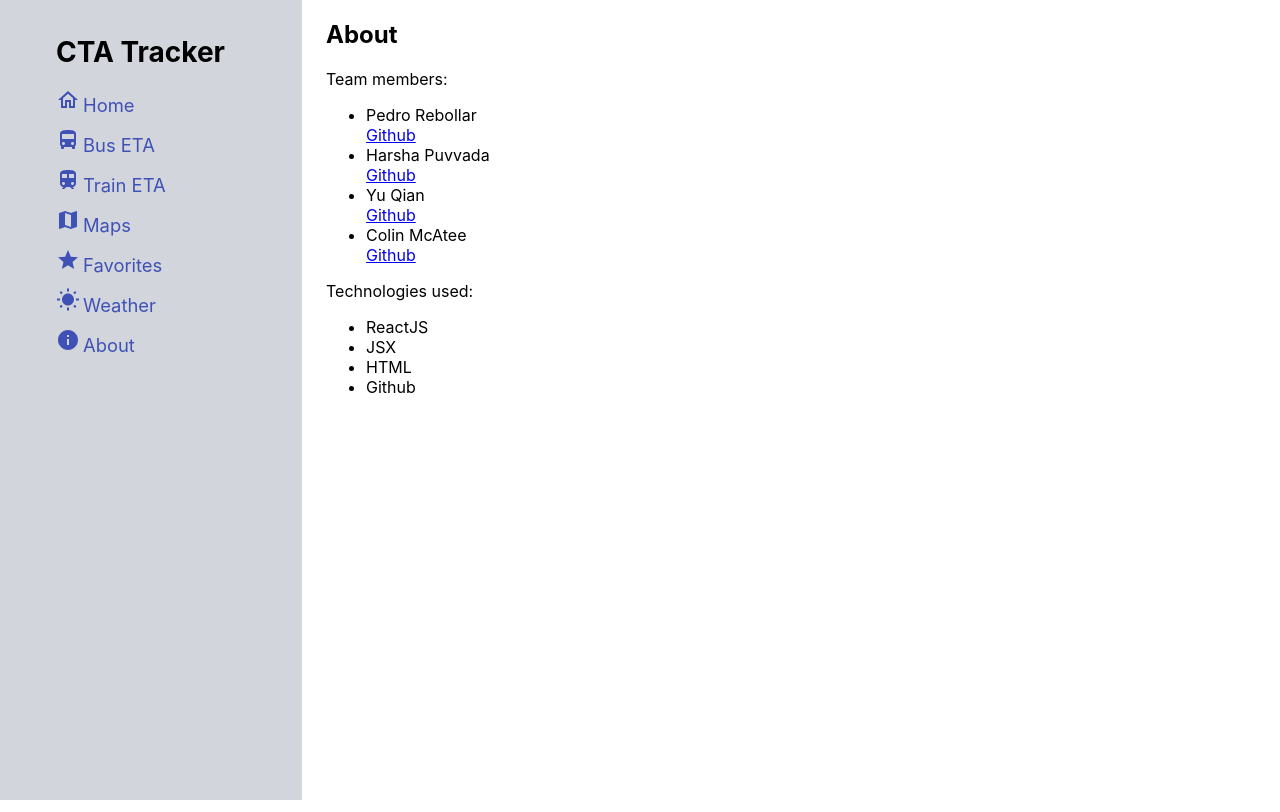
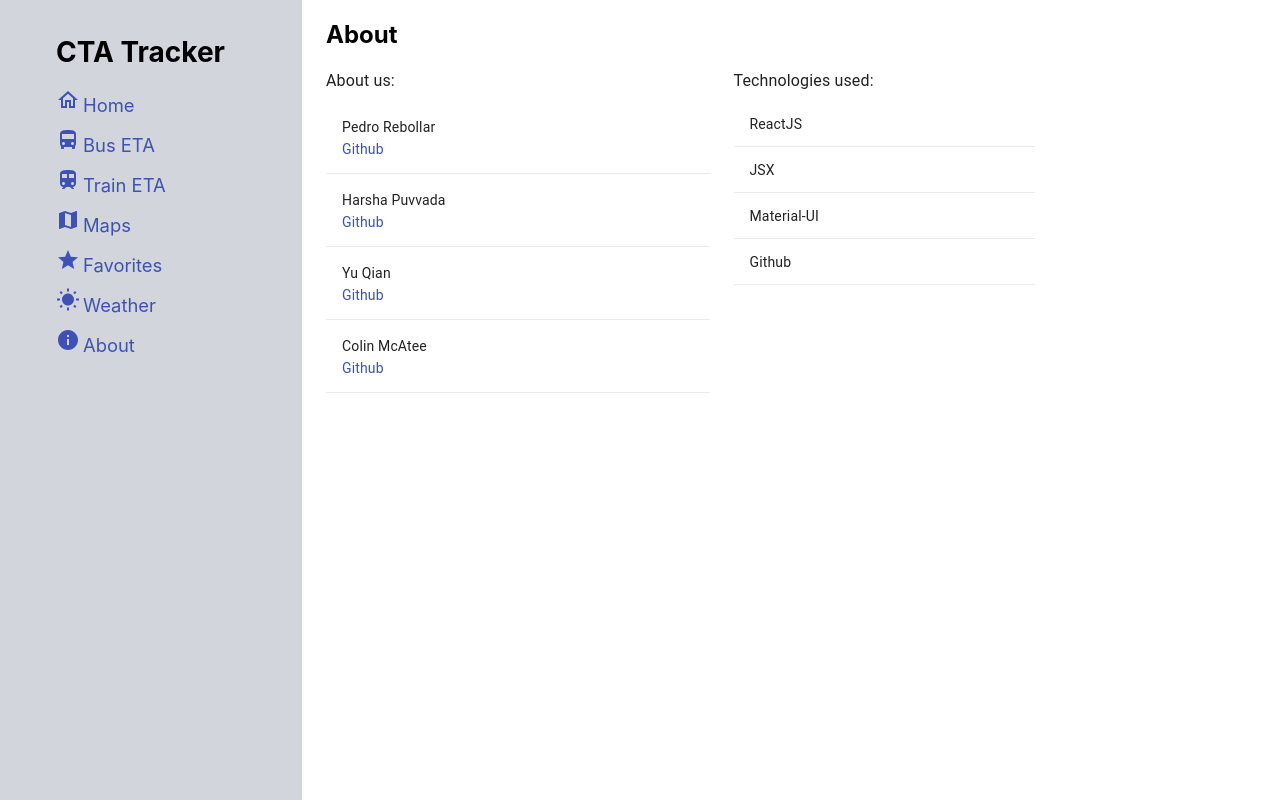
Before and after one commit to colinmac17/CTA-Tracker, a React (Create React App) app: page /about in a window 1280 px wide. Built offline with nearby package versions, Linux system fonts and the light colour scheme.

Commit message:
add simple style to About page and Maps page

```diff
--- a/src/Components/About.js
+++ b/src/Components/About.js
@@ -1,63 +1,228 @@
 import React from 'react';
+import Grid from '@material-ui/core/Grid';
+import { makeStyles } from '@material-ui/core/styles';
+import List from '@material-ui/core/List';
+import ListItem from '@material-ui/core/ListItem';
+import Divider from '@material-ui/core/Divider';
+import ListItemText from '@material-ui/core/ListItemText';
+import Typography from '@material-ui/core/Typography';
+import Link from '@material-ui/core/Link';
 
-const NameList = [
-    {
-        name: 'Pedro Rebollar',
-        github: 'https://github.com/prebollar15',
+
+
+const useStyles = makeStyles((theme) => ({
+    root: {
+      width: '100%',
+      flexGrow: 1,
     },
-    {
-        name: 'Harsha Puvvada',
-        github: 'https://github.com/puvvadaharsha',
+    inline: {
+      display: 'inline',
     },
-    {
-        name: 'Yu Qian',
-        github: 'https://github.com/rayqian',
-    },
-    {
-        name: 'Colin McAtee',
-        github: 'https://github.com/colinmac17',
-    },
-]
-
-const TechList = [
-    "ReactJS", "JSX", "HTML", "Github"
-]
+  }));
 
 const TeamInfo = (props) => {
-    return(
-        <div>
-            <p>Team members:</p>
-                <ul>
-                    {NameList.map(item => (
-                        <li key = {item.name}>
-                            <div>{item.name}</div>
-                            <a href={item.github} title={item.github}>Github</a>
-                        </li>
-                    ))}
-                </ul>
+    const classes = useStyles();
+
+    return (
+        <div className={classes.root}>
+                <Typography
+                    component="span"
+                    variant="body1"
+                    className={classes.inline}
+                    color="textPrimary"
+                >
+                    About us:
+                </Typography>
+                <List className={classes.root}>
+                <ListItem alignItems="flex-start">
+                    {/* <ListItemAvatar>
+                    <Avatar alt="Pedro" src="/static/images/avatar/1.jpg" />
+                    </ListItemAvatar> */}
+                    <ListItemText
+                    primary={
+                        <React.Fragment>
+                        <Typography
+                            component="span"
+                            variant="body2"
+                            className={classes.inline}
+                            color="textPrimary"
+                        >
+                            Pedro Rebollar
+                            </Typography>
+                        </React.Fragment>
+                    }
+                    secondary = {
+                        <Link href="https://github.com/prebollar15">
+                                Github
+                            </Link>
+                    }
+                    />
+                </ListItem>
+                <Divider light />
+                <ListItem alignItems="flex-start">
+                    <ListItemText
+                    primary={
+                        <React.Fragment>
+                        <Typography
+                            component="span"
+                            variant="body2"
+                            className={classes.inline}
+                            color="textPrimary"
+                        >
+                            Harsha Puvvada
+                            </Typography>
+                        </React.Fragment>
+                    }
+                    secondary = {
+                        <Link href="https://github.com/puvvadaharsha">
+                                Github
+                            </Link>
+                    }
+                    />
+                </ListItem>
+                <Divider light />
+                <ListItem alignItems="flex-start">
+                    <ListItemText
+                    primary={
+                        <React.Fragment>
+                        <Typography
+                            component="span"
+                            variant="body2"
+                            className={classes.inline}
+                            color="textPrimary"
+                        >
+                            Yu Qian
+                            </Typography>
+                        </React.Fragment>
+                    }
+                    secondary = {
+                        <Link href="https://github.com/rayqian">
+                                Github
+                            </Link>
+                    }
+                    />
+                </ListItem>
+                <Divider light />
+                <ListItem alignItems="flex-start">
+                    <ListItemText
+                    primary={
+                        <React.Fragment>
+                        <Typography
+                            component="span"
+                            variant="body2"
+                            className={classes.inline}
+                            color="textPrimary"
+                        >
+                            Colin McAtee
+                            </Typography>
+                        </React.Fragment>
+                    }
+                    secondary = {
+                        <Link href="https://github.com/colinmac17">
+                                Github
+                            </Link>
+                    }
+                    />
+                </ListItem>
+                <Divider light />
+                </List>
         </div>
     )
 }
 
 const TechUsed = (props) => {
+    const classes = useStyles();
     return(
-        <div>
-            <p>Technologies used:</p>
-                <ul>
-                    {TechList.map((item) =>(
-                        <li key = {item}>{item}</li>
-                    ))}
-                </ul>
+        <div className={classes.root}>
+            <Typography
+                component="span"
+                variant="body1"
+                className={classes.inline}
+                color="textPrimary"
+            >
+                Technologies used:
+            </Typography>
+
+            <List className={classes.root}>
+                <ListItem alignItems="flex-start">
+                    <ListItemText
+                    primary={
+
+                        <Typography
+                            component="span"
+                            variant="body2"
+                            className={classes.inline}
+                            color="textPrimary"
+                        >
+                            ReactJS
+                        </Typography>
+                    } />
+                </ListItem>
+                <Divider light />
+                <ListItem alignItems="flex-start">
+                    <ListItemText
+                    primary={
+
+                        <Typography
+                            component="span"
+                            variant="body2"
+                            className={classes.inline}
+                            color="textPrimary"
+                        >
+                            JSX
+                        </Typography>
+                    } />
+                </ListItem>
+                <Divider light />
+                <ListItem alignItems="flex-start">
+                <ListItemText
+                primary={
+
+                    <Typography
+                        component="span"
+                        variant="body2"
+                        className={classes.inline}
+                        color="textPrimary"
+                    >
+                        Material-UI
+                    </Typography>
+                } />
+                </ListItem>
+                <Divider light />
+                <ListItem alignItems="flex-start">
+                <ListItemText
+                primary={
+
+                    <Typography
+                        component="span"
+                        variant="body2"
+                        className={classes.inline}
+                        color="textPrimary"
+                    >
+                        Github
+                    </Typography>
+                } />
+                </ListItem>
+                <Divider light />
+            </List>
         </div>
     )
 }
+
 const About = (props) => {
     return(
-            <div>
+            <React.Fragment>
                 <h2>About</h2>
-                <TeamInfo/>
-                <TechUsed/>
-            </div>
+                <Grid container spacing={3}>
+                    <Grid item xs={12} sm={5}>
+                        <TeamInfo/>
+                    </Grid>
+                    <Grid item xs={12} sm={4} >
+                        <TechUsed/>
+                    </Grid>
+                </Grid>
+            </React.Fragment>
+
     )
 }
 
--- a/src/Components/Maps.js
+++ b/src/Components/Maps.js
@@ -1,78 +1,156 @@
 import React from 'react';
+import PropTypes from 'prop-types';
+import { makeStyles } from '@material-ui/core/styles';
+import AppBar from '@material-ui/core/AppBar';
+import Tabs from '@material-ui/core/Tabs';
+import Tab from '@material-ui/core/Tab';
+import TrainIcon from '@material-ui/icons/Train';
+import DirectionsBusIcon from '@material-ui/icons/DirectionsBus';
+import List from '@material-ui/core/List';
+import ListItem from '@material-ui/core/ListItem';
+import Typography from '@material-ui/core/Typography';
+import Box from '@material-ui/core/Box';
+import Link from '@material-ui/core/Link';
 
-const TrainLines = []
-const TrainColor = ["Red", "Blue", "Brown", "Green", "Pink", "Purple", "Yellow"]
-class Train{
-    constructor(line,url){
-        this.lineName = line;
-        this.url = url;
-    }
-}
-function AddTrain(value){
-    var line = value+"Line";
-    var url = "https://www.transitchicago.com/" + line + "/#map";
-    var newTrain = new Train(line, url);
-    TrainLines.push(newTrain);
+function TabPanel(props) {
+    const { children, value, index, ...other } = props;
+
+    return (
+      <div
+        role="tabpanel"
+        hidden={value !== index}
+        id={`scrollable-force-tabpanel-${index}`}
+        aria-labelledby={`scrollable-force-tab-${index}`}
+        {...other}
+      >
+        {value === index && (
+          <Box p={3}>
+            <Typography>{children}</Typography>
+          </Box>
+        )}
+      </div>
+    );
   }
 
-const Buses = []
-const BusNumber = ["1", "3", "4", "J14"]
-class Bus{
-    constructor(number,url){
-        this.number = number;
-        this.url = url;
-        this.key = Date.now()
-    }
-}
-function AddBus(value){
-    var number = value;
-    var url = "https://www.transitchicago.com/assets/1/6/stoplist_"+value+".htm";
-    var newBus = new Bus(number, url);
-    Buses.push(newBus);
+  TabPanel.propTypes = {
+    children: PropTypes.node,
+    index: PropTypes.any.isRequired,
+    value: PropTypes.any.isRequired,
+  };
+
+  function a11yProps(index) {
+    return {
+      id: `scrollable-force-tab-${index}`,
+      'aria-controls': `scrollable-force-tabpanel-${index}`,
+    };
   }
 
-const BusMaps = (props) => {
-    return(
-        <div>
-            <p>BusMaps</p>
-                <ul>
-                    {Buses.map(bus => (
-                        <div key = {bus.number}>
-                            <li>{bus.number}</li>
-                            <a href={bus.url} title={bus.url}>{bus.number}</a>
+  const useStyles = makeStyles((theme) => ({
+    root: {
+      flexGrow: 1,
+      width: '100%',
+      backgroundColor: theme.palette.background.paper,
+    },
+  }));
+
+
+  function ScrollableTabsButtonForce() {
+    const classes = useStyles();
+    const [value, setValue] = React.useState(0);
+
+    const handleChange = (event, newValue) => {
+      setValue(newValue);
+    };
+
+    return (
+      <div className={classes.root}>
+        <AppBar position="static" color="default">
+          <Tabs
+            value={value}
+            onChange={handleChange}
+            variant="scrollable"
+            scrollButtons="on"
+            indicatorColor="primary"
+            textColor="primary"
+            aria-label="scrollable force tabs example"
+          >
+            <Tab label="Train Maps" icon={<TrainIcon />} {...a11yProps(0)} />
+            <Tab label="Bus Maps" icon={<DirectionsBusIcon />} {...a11yProps(1)} />
+          </Tabs>
+        </AppBar>
+        <TabPanel value={value} index={0}>
+            <List className={classes.root}>
+                <ListItem alignItems="flex-start">
+                    <Link href="https://www.transitchicago.com/redline/#map">
+                                        RedLine
+                    </Link>
+                </ListItem>
+                <ListItem alignItems="flex-start">
+                    <Link href="https://www.transitchicago.com/blueline/#map">
+                                        BlueLine
+                    </Link>
+                </ListItem>
+                <ListItem alignItems="flex-start">
+                    <Link href="https://www.transitchicago.com/brownline/#map">
+                                        BrownLine
+                    </Link>
+                </ListItem>
+                <ListItem alignItems="flex-start">
+                    <Link href="https://www.transitchicago.com/greenline/#map">
+                                        GreenLine
+                    </Link>
+                </ListItem>
+                <ListItem alignItems="flex-start">
+                    <Link href="https://www.transitchicago.com/pinkline/#map">
+                                        PinkLine
+                    </Link>
+                </ListItem>
+                <ListItem alignItems="flex-start">
+                    <Link href="https://www.transitchicago.com/purpleline/#map">
+                                        PurpleLine
+                    </Link>
+                </ListItem>
+                <ListItem alignItems="flex-start">
+                    <Link href="https://www.transitchicago.com/yellowline/#map">
+                                        YellowLine
+                    </Link>
+                </ListItem>
+            </List>
+        </TabPanel>
+        <TabPanel value={value} index={1}>
+            <List className={classes.root}>
+                <ListItem alignItems="flex-start">
+                    <Link href="https://www.transitchicago.com/assets/1/6/stoplist_1.htm">
+                                        1
+                    </Link>
+                </ListItem>
+                <ListItem alignItems="flex-start">
+                    <Link href="https://www.transitchicago.com/assets/1/6/stoplist_3.htm">
+                                        3
+                    </Link>
+                </ListItem>
+                <ListItem alignItems="flex-start">
+                    <Link href="https://www.transitchicago.com/assets/1/6/stoplist_4.htm">
+                                        4
+                    </Link>
+                </ListItem>
+                <ListItem alignItems="flex-start">
+                    <Link href="https://www.transitchicago.com/assets/1/6/stoplist_J14.htm">
+                                        J14
+                    </Link>
+                </ListItem>
+            </List>
+        </TabPanel>
       </div>
-                    ))}
-                </ul>
-        </div>
-    )
-}
-
-const TrainMaps = (props) => {
-
-    return(
-        <div>
-            <p>TrainMaps</p>
-                <ul>
-                    {TrainLines.map(train => (
-                        <div key = {train.lineName}>
-                            <li>{train.lineName}</li>
-                            <a href={train.url} title={train.url}>{train.lineName}</a>
-                        </div>
-                    ))}
-                </ul>
-        </div>
-    )
+    );
   }
 
   const Maps = (props) => {
     return(
             <div>
-                <h3>Maps</h3>
-                <BusMaps/>
-                <TrainMaps/>
+                <ScrollableTabsButtonForce/>
             </div>
     )
 }
-BusNumber.forEach(AddBus)
-TrainColor.forEach(AddTrain)
+
 export default Maps;
```
Lines whose indentation alone changed are shown as unchanged.
